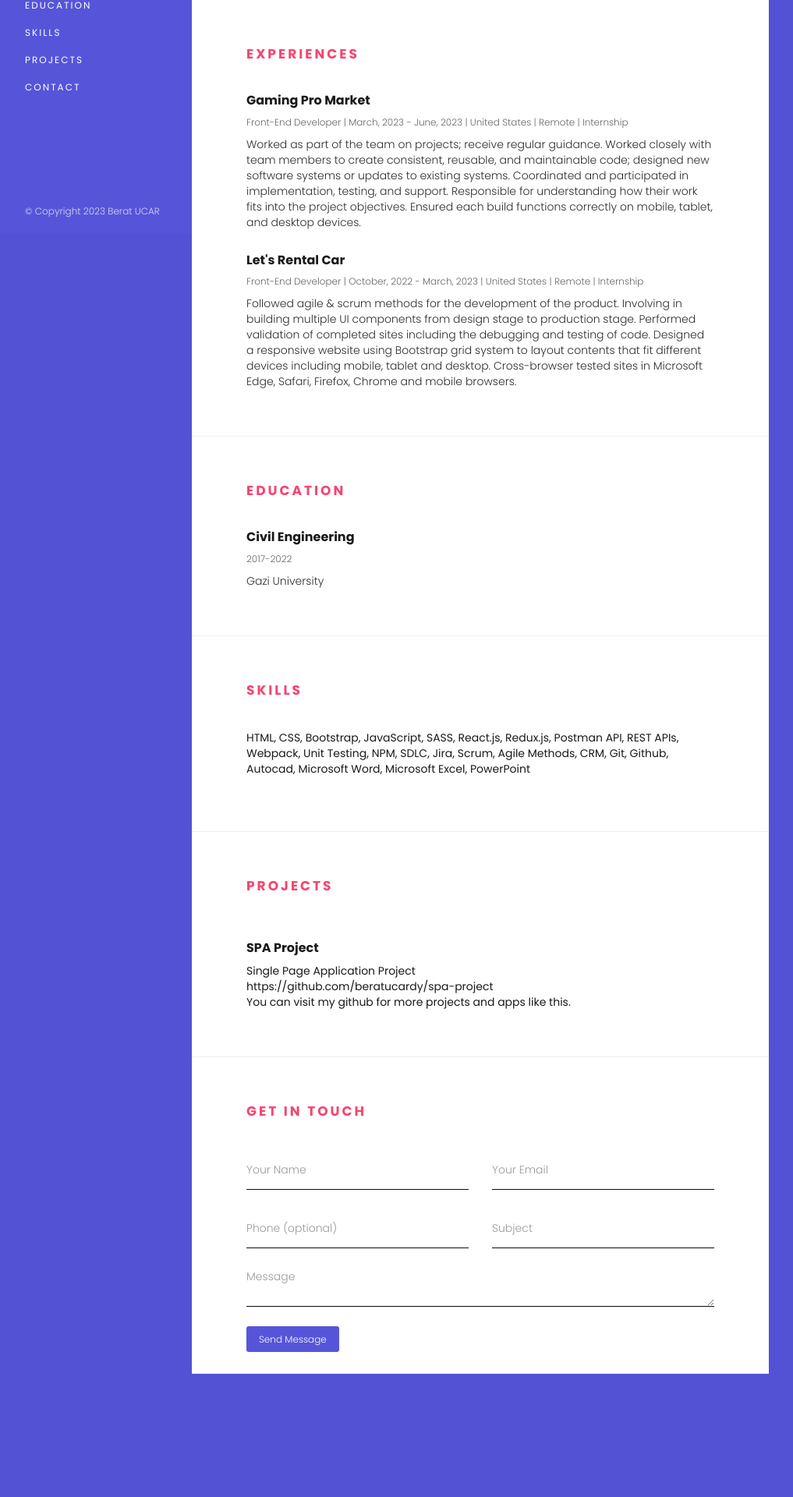
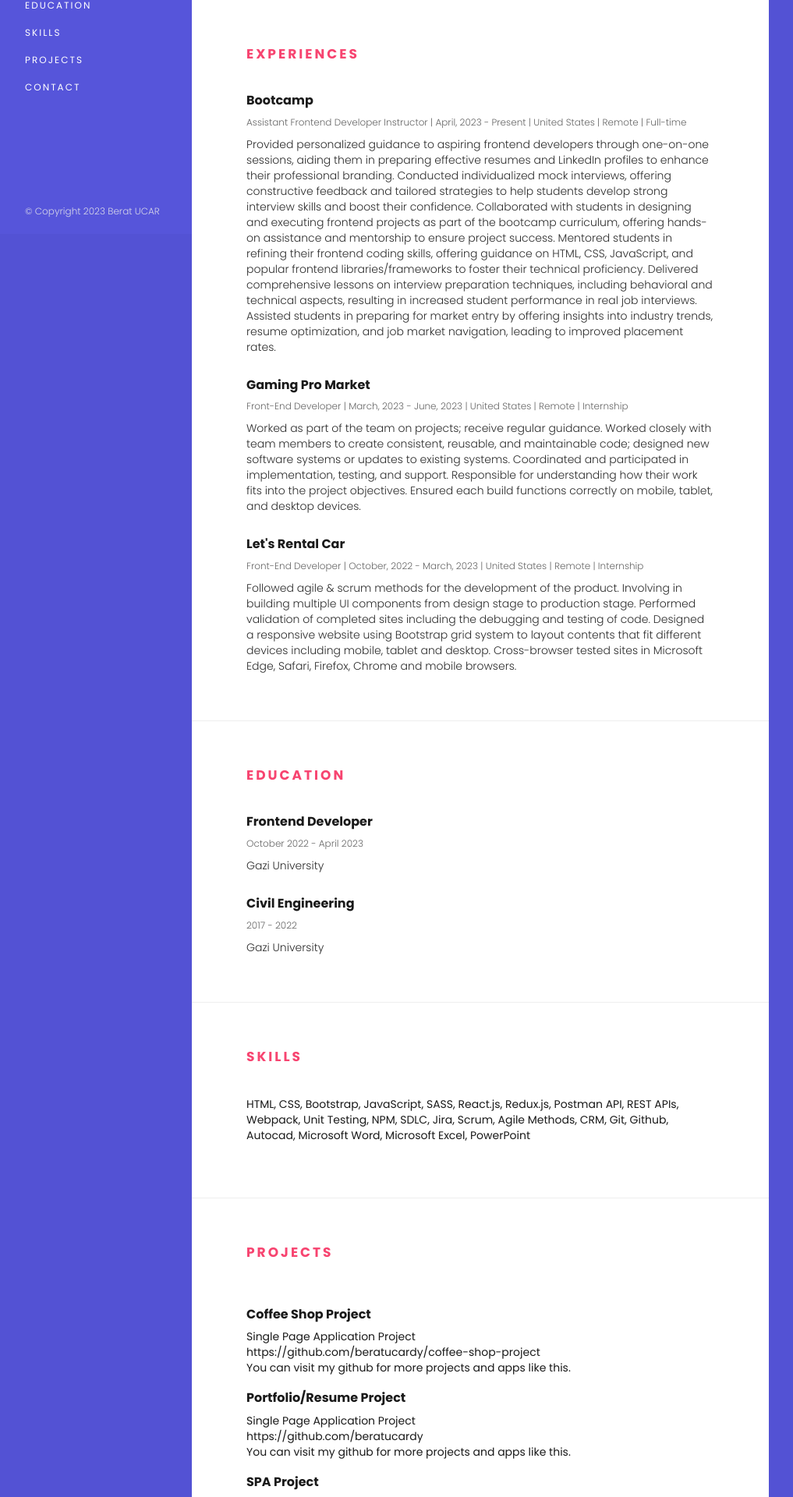
Before and after one commit to beratucardy/my-portfolio, a React (Create React App) app: page / in a window 1280 px wide. Shown: the part 500-2420 px from the top of the page at 78% size, without its empty margins (154-1171 px from the left). Before the commit the page ends 2262 px from the top, so only its background shows below. Built offline with nearby package versions, Linux system fonts and the light colour scheme.

Commit message:
portfolio-v15

```diff
--- a/src/components/main/educations/educations.json
+++ b/src/components/main/educations/educations.json
@@ -1,7 +1,12 @@
 [
   {
+    "title": "Frontend Developer",
+    "year": "October 2022 - April 2023",
+    "desc": "Gazi University"
+  },
+  {
     "title": "Civil Engineering",
-    "year": "2017-2022",
+    "year": "2017 - 2022",
     "desc": "Gazi University"
   }
 ]
--- a/src/components/main/experiences/experiences.json
+++ b/src/components/main/experiences/experiences.json
@@ -1,4 +1,13 @@
 [
+  {
+    "company": "Bootcamp",
+    "title": "Assistant Frontend Developer Instructor",
+    "date": "April, 2023 - Present",
+    "location": "United States",
+    "locationType": "Remote",
+    "jobType": "Full-time",
+    "desc": "Provided personalized guidance to aspiring frontend developers through one-on-one sessions, aiding them in preparing effective resumes and LinkedIn profiles to enhance their professional branding. Conducted individualized mock interviews, offering constructive feedback and tailored strategies to help students develop strong interview skills and boost their confidence. Collaborated with students in designing and executing frontend projects as part of the bootcamp curriculum, offering hands-on assistance and mentorship to ensure project success. Mentored students in refining their frontend coding skills, offering guidance on HTML, CSS, JavaScript, and popular frontend libraries/frameworks to foster their technical proficiency. Delivered comprehensive lessons on interview preparation techniques, including behavioral and technical aspects, resulting in increased student performance in real job interviews. Assisted students in preparing for market entry by offering insights into industry trends, resume optimization, and job market navigation, leading to improved placement rates."
+  },
   {
     "company": "Gaming Pro Market",
     "title": "Front-End Developer",
--- a/src/components/main/projects/project.js
+++ b/src/components/main/projects/project.js
@@ -1,11 +1,13 @@
 import React from "react";
 
-const Project = ({ name, desc, github, desc2 }) => {
+const Project = ({ url, name, desc, github, desc2 }) => {
   return (
     <>
       <div className="project-info clearfix">
         <h2>
-          <a href="https://beratucar6.netlify.app/" target={"_blank"}>{name}</a>
+          <a href={url} target={"_blank"}>
+            {name}
+          </a>
         </h2>
         <div>{desc}</div>
         <a href={github} target={"_blank"}>
--- a/src/components/main/projects/projects.json
+++ b/src/components/main/projects/projects.json
@@ -1,8 +1,30 @@
 [
   {
+    "url": "https://beratucar-coffee-shop.vercel.app/",
+    "tool": "Coffee Shop Project",
+    "desc": "Single Page Application Project",
+    "github": "https://github.com/beratucardy/coffee-shop-project",
+    "desc2": "You can visit my github for more projects and apps like this."
+  },
+  {
+    "url": "https://beratucar7.netlify.app/",
+    "tool": "Portfolio/Resume Project",
+    "desc": "Single Page Application Project",
+    "github": "https://github.com/beratucardy",
+    "desc2": "You can visit my github for more projects and apps like this."
+  },
+  {
+    "url": "https://beratucar6.netlify.app/",
     "tool": "SPA Project",
     "desc": "Single Page Application Project",
     "github": "https://github.com/beratucardy/spa-project",
     "desc2": "You can visit my github for more projects and apps like this."
+  },
+  {
+    "url": "https://beratucar4.netlify.app/",
+    "tool": "Unlem Akademi Project",
+    "desc": "Single Page Application Project",
+    "github": "https://github.com/beratucardy/unlem-akademi-project",
+    "desc2": "You can visit my github for more projects and apps like this."
   }
 ]
```
Also changed, not shown: 1 other file (tests, documents, lock files or other folders).
